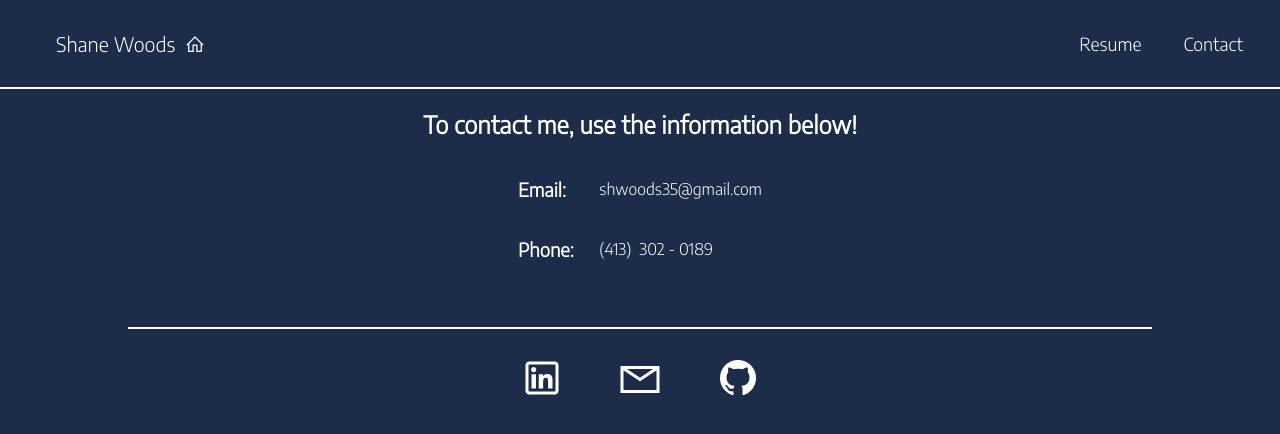
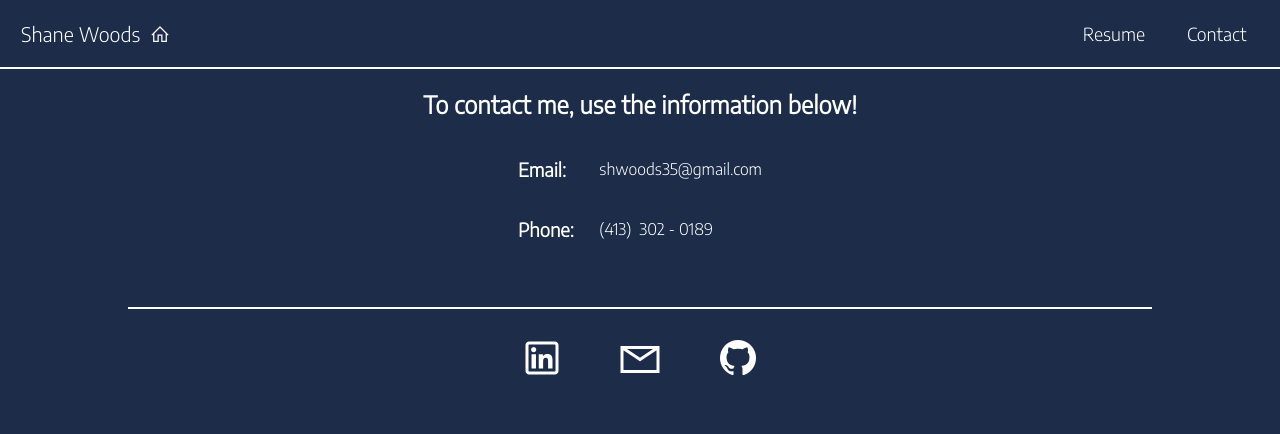
Before and after one commit to shane-woods/personal-website, a Next.js app: page /contact in a window 1280 px wide. Shown: the top 434 px of the page. Built offline with nearby package versions, Linux system fonts and the light colour scheme.

Commit message:
fixed navbar sizing

```diff
--- a/pages/resume.js
+++ b/pages/resume.js
@@ -14,7 +14,7 @@ const Resume = () => {
       </Head>
       <Navbar />
       <div className={styles.Viewer}>
-        <iframe src="https://universitysystemnh-my.sharepoint.com/:w:/g/personal/sjw1056_usnh_edu/EYHWFURhA1tCkLbgPBvZG_gBL9g5r5V1iWqLL8n00xyzLA?e=fn2BX7" width="50%" height="850px"></iframe>
+      <iframe src="https://universitysystemnh-my.sharepoint.com/personal/sjw1056_usnh_edu/_layouts/15/Doc.aspx?sourcedoc={4415d681-0361-425b-90b6-e03c1bd91bf8}&amp;action=embedview" width="50%" height="850px"></iframe>
       </div>
       <Footer />
     </div>
--- a/styles/Experience.module.css
+++ b/styles/Experience.module.css
@@ -30,7 +30,7 @@
   }
 }
 
-@media (max-width:800px) {
+@media (max-width:799px) {
   .Grid {
     margin: 75px 25px;
     display: grid;
--- a/styles/Home.module.css
+++ b/styles/Home.module.css
@@ -10,7 +10,7 @@
 }
 
 
-@media (max-width: 1000px) {
+@media (max-width: 999px) {
     .About > p {
         margin-left: 10px;
     }
--- a/styles/Navbar.module.css
+++ b/styles/Navbar.module.css
@@ -11,23 +11,23 @@
     .Links {
         list-style-type: none;
         display: inline-flex;
-        margin:16px 16px;
+        margin: 5px 5px;
+        padding: 7.5px 7.5px;
     }
 
     .nameLogo {
-        padding:10px;
-        margin: 0 0 0 25px;
+        padding: 7.5px 7.5px;
         display: flex;
     }
 
     .nameLogo > a {
-        padding: 10px 10px;
+        padding: 7.5px 7.5px;
         color:white;
         font-size: 20px;
         font-family: 'Encode Sans', sans-serif;
         border: 1px solid transparent;
         border-radius: 3px;
-        margin: 10px 10px;
+        margin: 5px 5px;
         transition:0.25s;
     }
 
@@ -45,19 +45,19 @@
     }
 }
 
-@Media (max-width:530px) {
+@Media (max-width:529px) {
     .Hamburger {
         display: flex;
         color:white;
         font-size:35px;
-        margin:10px 10px;
-        padding:10px 10px;
+        margin:7.5px 7.5px;
+        padding:5px 5px;
     }
 
     .justLogo {
         font-size: 35px;
-        padding: 10px 10px;
-        margin: 10px 10px;
+        padding: 5px 5px;
+        margin: 7.5px 7.5px;
         border-radius: 3px;
         border: 1px solid transparent;
         color: white;
--- a/styles/Skills.module.css
+++ b/styles/Skills.module.css
@@ -7,7 +7,7 @@
   width: 80%;
 }
 
-@media (max-width: 900px) {
+@media (max-width: 899px) {
   .Grid {
     display: grid;
     grid-template-columns: repeat(1, 2fr);
```
